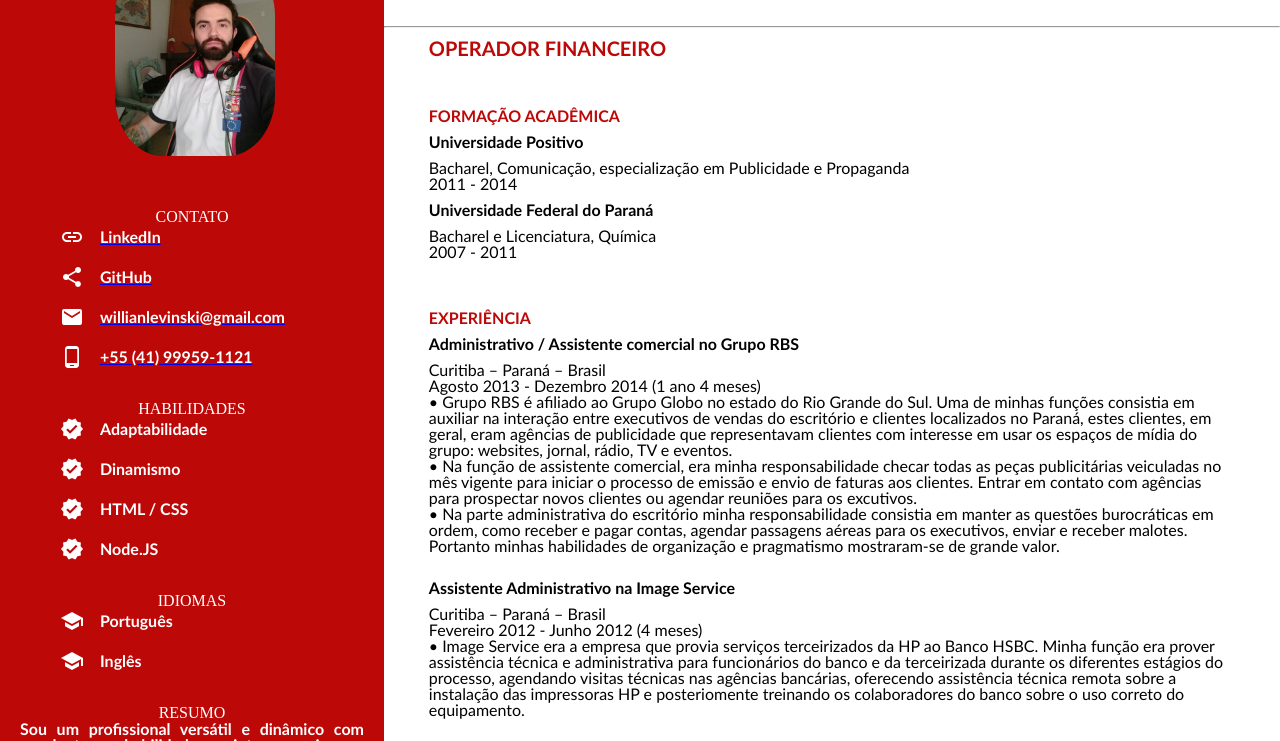
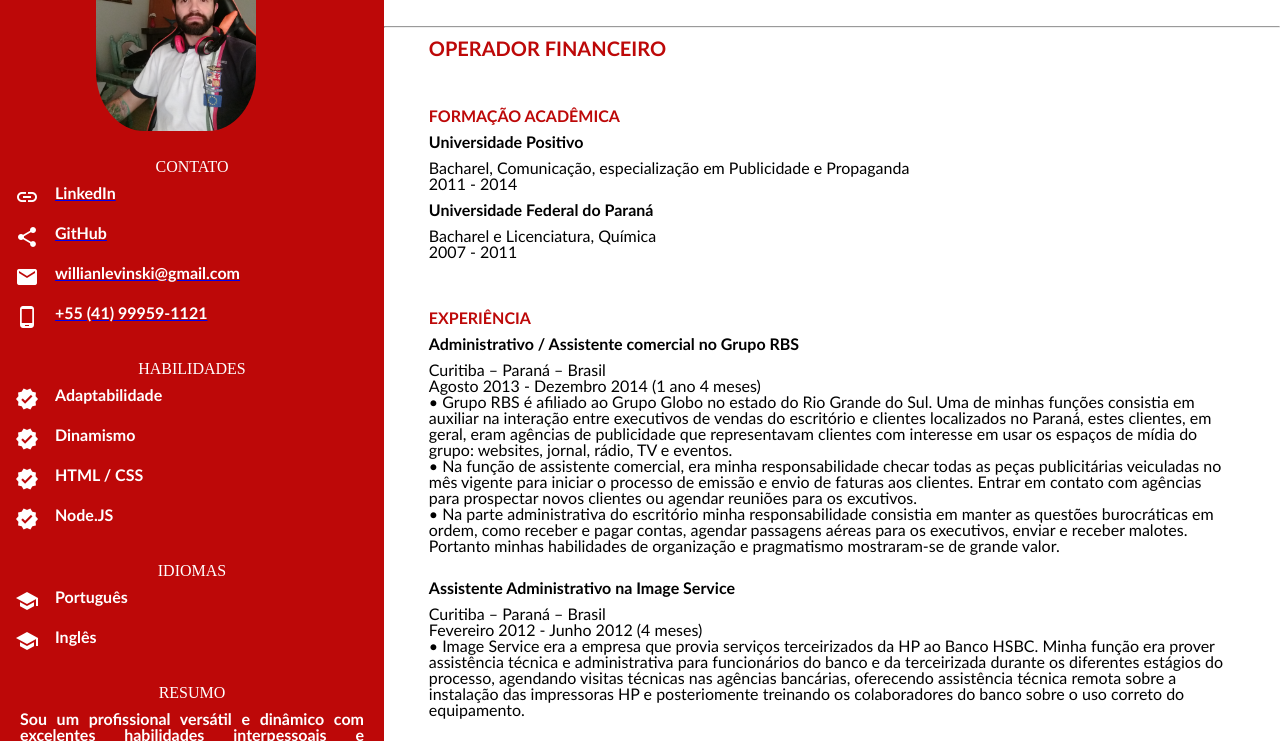
Before and after one commit to Shiryu-Missioneiro/shiryu-missioneiro.github.io, a plain HTML site: page index.html in a window 1280 px wide. Shown: the part 94-835 px from the top of the page. Drawn offline with Linux system fonts and the light colour scheme.

Commit message:
Foto Repos

```diff
--- a/CV.css
+++ b/CV.css
@@ -1,5 +1,5 @@
 body {
-    background-color: lightblue;
+    background-color: white;
 }
 h3{
     font-family: Calibri;
@@ -22,21 +22,22 @@ h3{
     background-color: #bd0808;
 }
 .foto_perfil{
-    margin: 50px 50% 50px 30%;
+    margin: 25px 50px 25px 25%;
     border-radius: 30%;
 }
 .contato{
     color: white;
     text-align: center;
     text-transform: uppercase;
+    margin-bottom: 10px;
 }
 .bloco_informação{
     display: flex;
     flex-direction: row;
-    margin-left: 60px;
+    margin-left: 15px;
     margin-bottom: 16px;
     width: 100%;
-    align-items: center;
+    align-items: left;
 }
 .material-icons.icone_branco{
     color: white;
@@ -52,11 +53,13 @@ h3{
     color: white;
     text-align: center;
     text-transform: uppercase;
+    margin-bottom: 10px;
 }
 .idiomas{
     color: white;
     text-align: center;
     text-transform: uppercase;
+    margin-bottom: 10px;
 }
 
 .nome{
@@ -84,6 +87,7 @@ h3{
     color: white;
     text-align: center;
     text-transform: uppercase;
+    margin-bottom: 10px;
 }
 .resumo_informação{
     font-family: Calibri;
```
